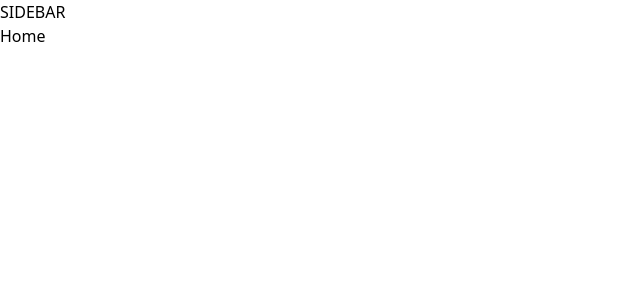
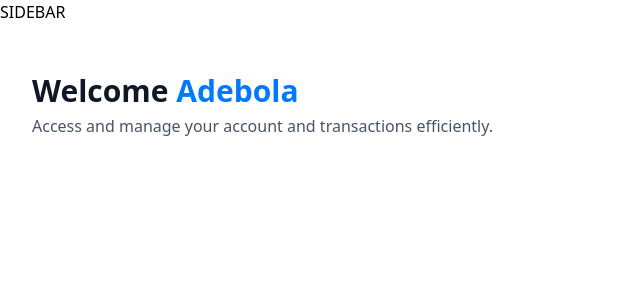
Before and after one commit to techbola/banking-app-nextjs, a Next.js app: page / in a window 1280 px wide. Shown: the top 300 px of the page, without its empty margins (0-640 px from the left). Built offline with nearby package versions, Linux system fonts and the light colour scheme.

Commit message:
add header box component

```diff
--- a/app/(root)/page.tsx
+++ b/app/(root)/page.tsx
@@ -1,8 +1,17 @@
+import HeaderBox from "@/components/HeaderBox";
+
 function Home() {
+  const loggedIn = {firstName: "Adebola"}
+
   return (
-    <div>
-      Home
-    </div>
+    <section className="home">
+      <div className="home-content">
+        <header className="home-header">
+          <HeaderBox type="greeting" title="Welcome" user={loggedIn?.firstName || 'Guest'}
+                     subtext="Access and manage your account and transactions efficiently."/>
+        </header>
+      </div>
+    </section>
   );
 }
 
--- /dev/null
+++ b/components/HeaderBox.tsx
@@ -0,0 +1,13 @@
+function HeaderBox({type = "title", title, subtext, user}: HeaderBoxProps) {
+  return (
+    <div className="header-box">
+      <h1 className="header-box-title">
+        {title}
+        {type === 'greeting' && <span className="text-bankGradient">&nbsp;{user}</span>}
+      </h1>
+      <p className="header-box-subtext">{subtext}</p>
+    </div>
+  );
+}
+
+export default HeaderBox;
--- /dev/null
+++ b/components/ui/button.tsx
@@ -0,0 +1,56 @@
+import * as React from "react"
+import { Slot } from "@radix-ui/react-slot"
+import { cva, type VariantProps } from "class-variance-authority"
+
+import { cn } from "@/lib/utils"
+
+const buttonVariants = cva(
+  "inline-flex items-center justify-center gap-2 whitespace-nowrap rounded-md text-sm font-medium ring-offset-background transition-colors focus-visible:outline-none focus-visible:ring-2 focus-visible:ring-ring focus-visible:ring-offset-2 disabled:pointer-events-none disabled:opacity-50 [&_svg]:pointer-events-none [&_svg]:size-4 [&_svg]:shrink-0",
+  {
+    variants: {
+      variant: {
+        default: "bg-primary text-primary-foreground hover:bg-primary/90",
+        destructive:
+          "bg-destructive text-destructive-foreground hover:bg-destructive/90",
+        outline:
+          "border border-input bg-background hover:bg-accent hover:text-accent-foreground",
+        secondary:
+          "bg-secondary text-secondary-foreground hover:bg-secondary/80",
+        ghost: "hover:bg-accent hover:text-accent-foreground",
+        link: "text-primary underline-offset-4 hover:underline",
+      },
+      size: {
+        default: "h-10 px-4 py-2",
+        sm: "h-9 rounded-md px-3",
+        lg: "h-11 rounded-md px-8",
+        icon: "h-10 w-10",
+      },
+    },
+    defaultVariants: {
+      variant: "default",
+      size: "default",
+    },
+  }
+)
+
+export interface ButtonProps
+  extends React.ButtonHTMLAttributes<HTMLButtonElement>,
+    VariantProps<typeof buttonVariants> {
+  asChild?: boolean
+}
+
+const Button = React.forwardRef<HTMLButtonElement, ButtonProps>(
+  ({ className, variant, size, asChild = false, ...props }, ref) => {
+    const Comp = asChild ? Slot : "button"
+    return (
+      <Comp
+        className={cn(buttonVariants({ variant, size, className }))}
+        ref={ref}
+        {...props}
+      />
+    )
+  }
+)
+Button.displayName = "Button"
+
+export { Button, buttonVariants }
--- a/package.json
+++ b/package.json
@@ -9,6 +9,7 @@
     "lint": "next lint"
   },
   "dependencies": {
+    "@radix-ui/react-slot": "^1.1.0",
     "class-variance-authority": "^0.7.0",
     "clsx": "^2.1.1",
     "lucide-react": "^0.454.0",
```
Also changed, not shown: app/(root)/layout.tsx (indentation only), 1 other file (tests, documents, lock files or other folders).
